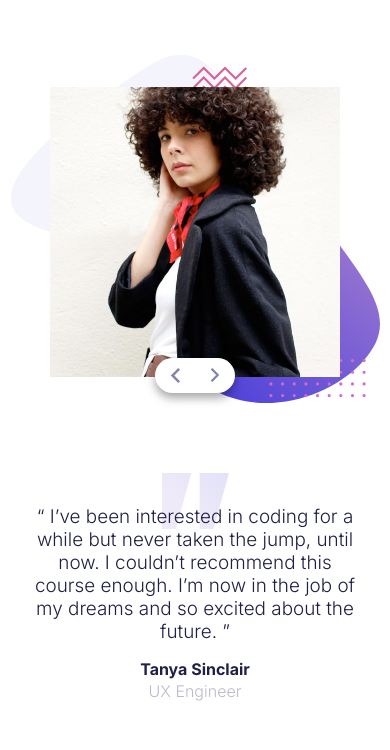
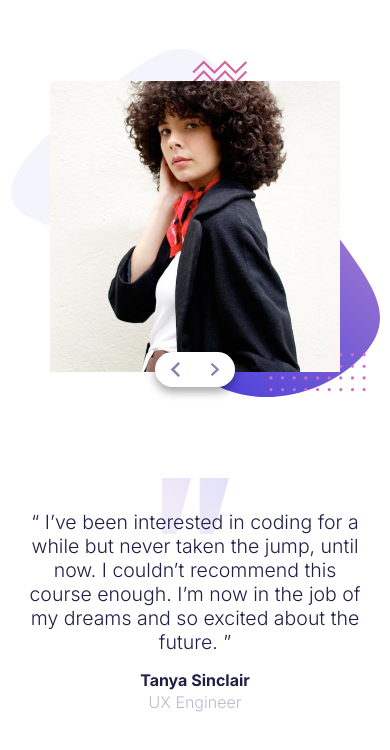
Before and after one commit to rabihtg/cdn-btcmp-sldr, a plain HTML site: page index.html in a window 390 px wide. Drawn offline with Linux system fonts and the light colour scheme.

Commit message:
fix mobile font size on __txt-cont

```diff
--- a/index.css
+++ b/index.css
@@ -136,7 +136,7 @@ main {
     background-size: 90% 10%;
   }
   .slider-item {
-    gap: 0.5rem;
+    gap: 1rem;
     grid-template-columns: 1fr;
     background: none;
   }
@@ -167,7 +167,7 @@ main {
     justify-self: center;
     text-align: center;
     max-width: 90%;
-    font-size: 0.59rem;
+    font-size: clamp(0.58rem, 5vw, 0.8rem);
   }
   .slider-btn {
     bottom: 10px;
```
